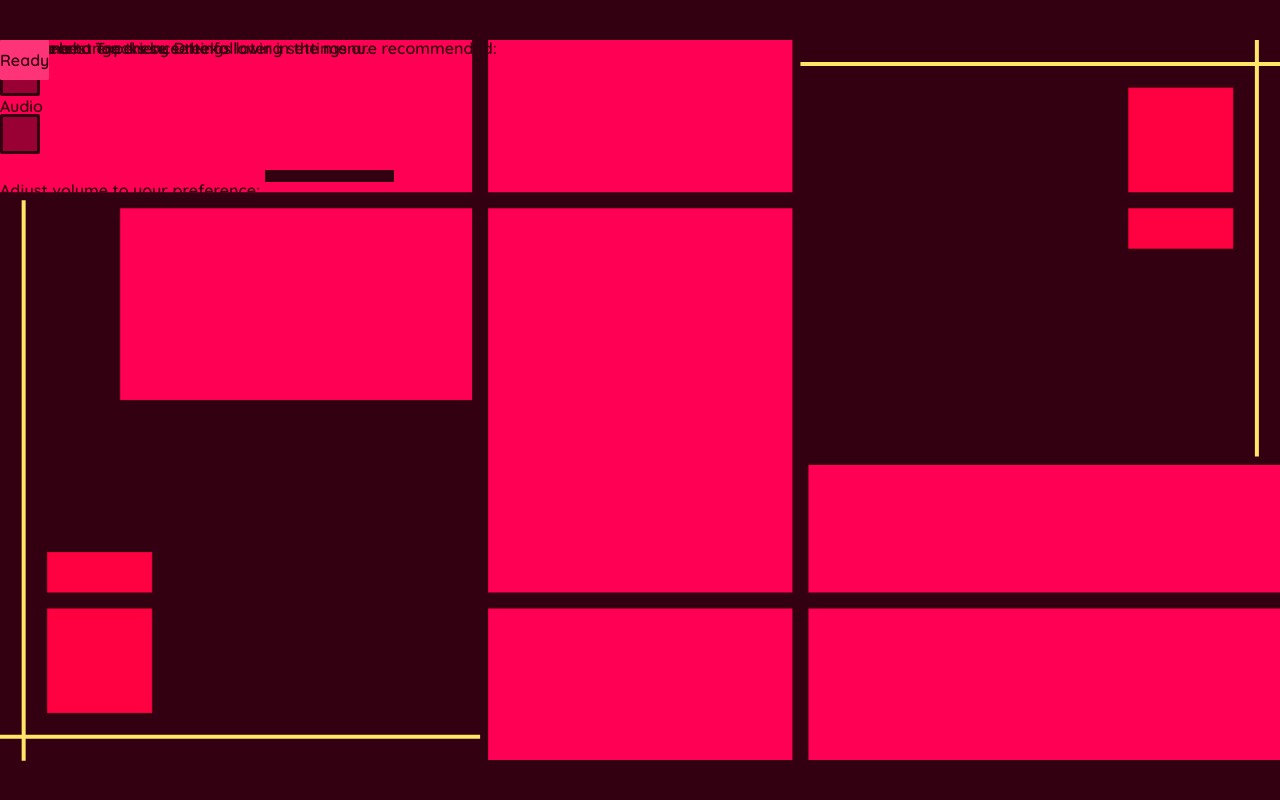
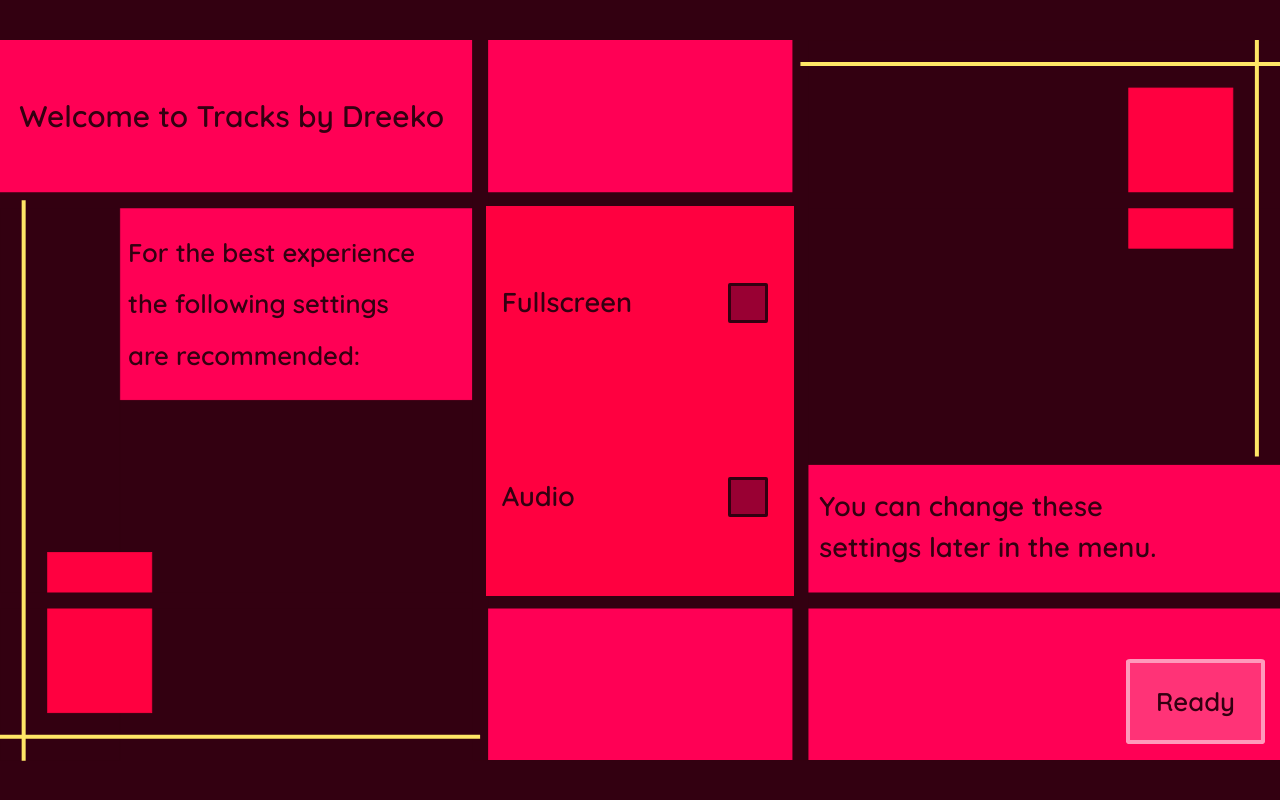
Before and after one commit to Driijko/tracks, a Svelte app: page / in a window 1280 px wide. Built offline with nearby package versions, Linux system fonts and the light colour scheme; a web font is replaced by a local one.

Commit message:
Opening Prompt Landscape: layout.

```diff
--- a/src/components/layers/opening-prompt/OpeningPromptLandscape.svelte
+++ b/src/components/layers/opening-prompt/OpeningPromptLandscape.svelte
@@ -52,3 +52,115 @@
   <line id="l8" class="small-line color5" x1="30" y1="200" x2="30" y2="900" />
 </svg>
 <OpeningPromptContent />
+
+<!-- STYLES ////////////////////////////////////////////// -->
+<style>
+@media screen and (orientation: landscape) {
+  :global(main p:nth-of-type(1)) {
+    font-size: calc(var(--uarr-width)/43);
+    left: 1.5%;
+    top: 8.5%;
+  }
+  :global(main p:nth-of-type(2)) {
+    font-size: calc(var(--uarr-width)/50);
+    left: 10%;
+    top: 26%;
+    width: 24%;
+    line-height: 2;
+  }
+  :global(#settings) {
+    top: 23%;
+    left: 38%;
+    width: 24%;
+    height: 77%;
+  }
+  :global(#settings > div) {
+    position: absolute;
+    width: 100%;
+    display: flex;
+    background-color: var(--color3);
+  }
+  :global(#settings > div:nth-of-type(1)), :global(#settings > div:nth-of-type(2)) {
+    height: 35%;
+    z-index: 1;
+  }
+  :global(#settings > div:nth-of-type(2)) {
+    top: 35%;
+  }
+  :global(#settings > div:nth-of-type(1) label),
+  :global(#settings > div:nth-of-type(2) label) {
+    width: 70%;
+    display: flex;
+    align-items: center;
+    font-size: calc(var(--uarr-width)/47);
+    padding-left: 5%;
+  }
+  :global(#settings > div > div) {
+    width: 30%;
+    display: flex;
+    justify-content: center;
+    align-items: center;
+  }
+  :global(#settings > div:nth-of-type(3)) {
+    z-index: 0;
+    height: 27.4%;
+    top: 43%;
+    flex-direction: column;
+    transition: top 1s ease-out;
+    justify-content: center;
+    align-items: center;
+    gap: calc(var(--uarr-width)/50);
+  }
+  :global(#settings > div:nth-of-type(3).visible),
+  :global(main #settings > div:nth-of-type(3):focus-within) {
+    top: 72.5%;
+  }
+  :global(#settings > div:nth-of-type(3) label) {
+    width: 60%;
+    font-size: calc(var(--uarr-width)/60);
+  }
+  :global(input[type="range"]) {
+    width: 70%;
+    height: 30%;
+  }
+  :global(input[type="range"]::-webkit-slider-runnable-track) {
+    height: 50%;
+    width: 50%;
+    border-radius: calc(var(--uarr-width)/50);
+    border-width: calc(var(--uarr-width)/200);
+  }
+  :global(input[type="range"]::-webkit-slider-thumb) {
+    margin-top: -5.4%;
+    border-width: calc(var(--uarr-width)/200);
+    border-radius: calc(var(--uarr-width)/10);
+    height: 320%;
+    width: 16.5%;
+  }
+  :global(input[type="range"]::-moz-range-track) {
+    height: 30%;
+    border-radius: calc(var(--uarr-width)/10);
+    border-width: calc(var(--uarr-width)/200);
+  }
+  :global(input[type="range"]::-moz-range-thumb) {
+    margin-top: -4.5%;
+    border-width: calc(var(--uarr-width)/200);
+    border-radius: calc(var(--uarr-width)/10);
+    height: 60%;
+    width: 12.5%;
+  }
+  :global(main p:nth-of-type(3)) {
+    width: 30%;
+    left: 64%;
+    top: 62%;
+    font-size: calc(var(--uarr-width)/47);
+    line-height: 1.5;
+  }
+  :global(a) {
+    top: 86%;
+    left: 88%;
+    font-size: calc(var(--uarr-width)/50);
+    padding: 2%;
+    border-width: calc(var(--uarr-width)/300);
+  }
+}
+</style>
```
